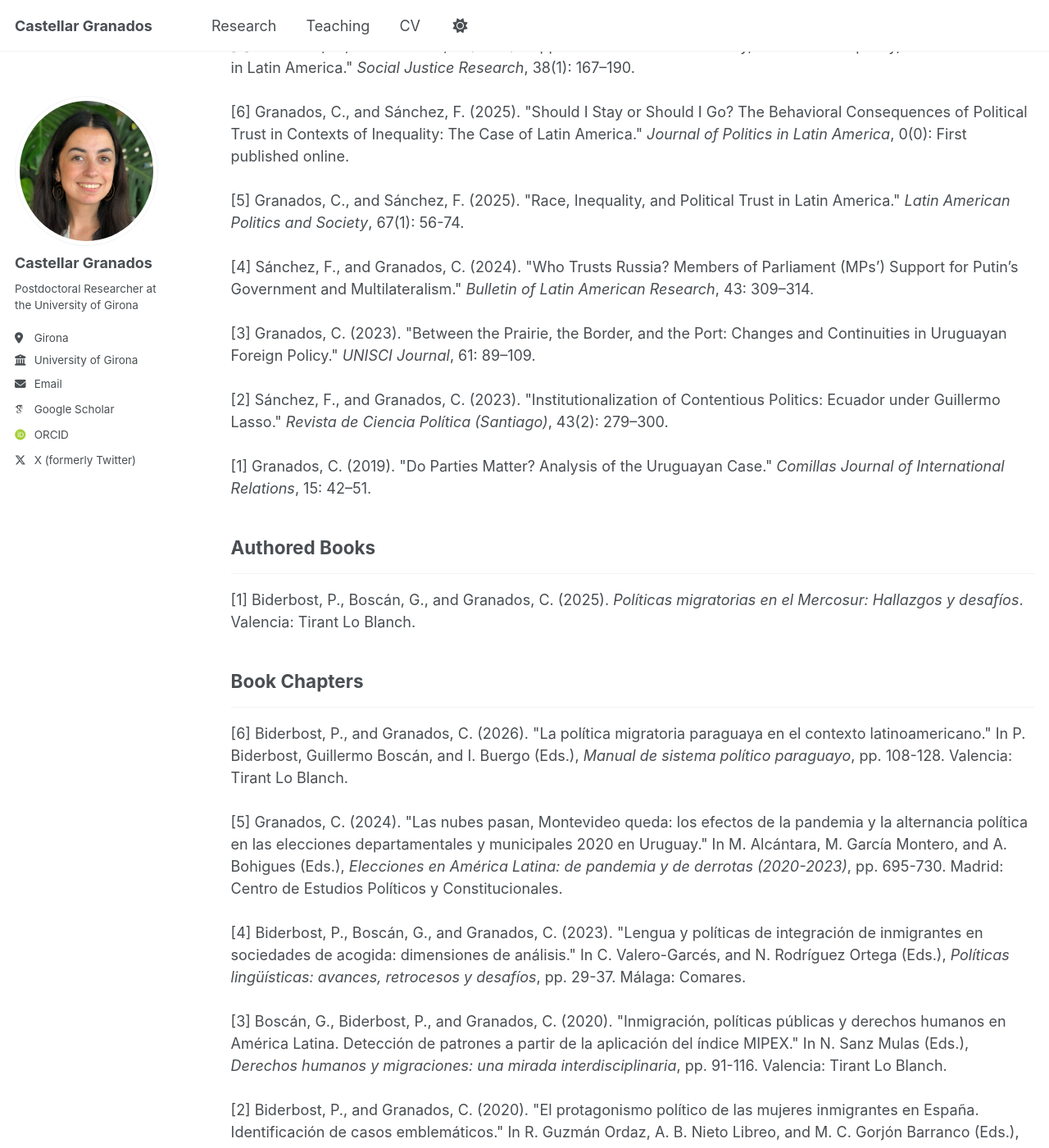
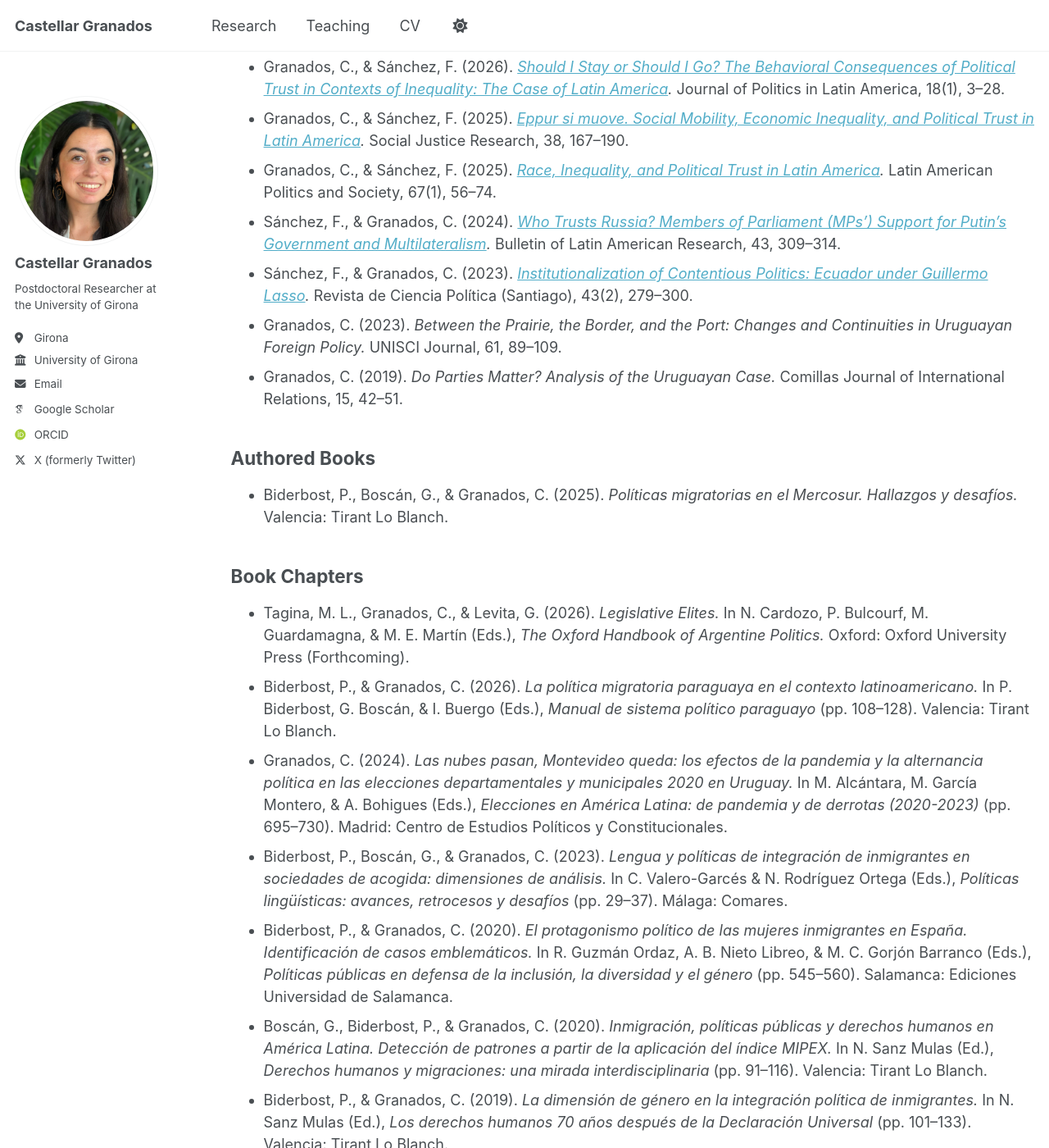
Before and after one commit to castellargranados/castellargranados.github.io, a Jekyll site: the page built from _pages/research.md, in a window 1280 px wide and 1400 px high, scrolled down 194 px. Shown: the whole window at 82% size. Built offline with Jekyll 4.4.1, drawn with Linux system fonts in a browser that asks for light colours; some web fonts are replaced; a script bundle is joined from its source files by our own code; library files that are not in the unit come from our copies; some of the changed text lies outside the part shown.

Commit message:
Update research page with new publications and sections

```diff
--- a/_pages/research.md
+++ b/_pages/research.md
@@ -5,54 +5,48 @@
 author_profile: true
 ---
 
-<!-- JOURNAL ARTICLES -->
+You can also find my articles on my [Google Scholar profile](https://scholar.google.com/citations?user=NnvHHdYAAAAJ&hl=es).
 
-{% assign sorted_articles = site.publications | where: "category", "articles" | sort: "year" | reverse %}
-{% assign counter = sorted_articles | size %}
+## Peer-Reviewed Journal Articles
 
-<h2>Journal Articles</h2>
-<hr />
+- Granados, C., & Sánchez, F. (2026). *[Should I Stay or Should I Go? The Behavioral Consequences of Political Trust in Contexts of Inequality: The Case of Latin America](https://journals.sagepub.com/doi/10.1177/1866802X251384315).* Journal of Politics in Latin America, 18(1), 3–28.
+- Granados, C., & Sánchez, F. (2025). *[Eppur si muove. Social Mobility, Economic Inequality, and Political Trust in Latin America](https://link.springer.com/article/10.1007/s11211-025-00452-6).* Social Justice Research, 38, 167–190.
+- Granados, C., & Sánchez, F. (2025). *[Race, Inequality, and Political Trust in Latin America](https://www.cambridge.org/core/journals/latin-american-politics-and-society/article/race-inequality-and-political-trust-in-latin-america/DF147D983D674CE25D1E5BE34EAF1221).* Latin American Politics and Society, 67(1), 56–74.
+- Sánchez, F., & Granados, C. (2024). *[Who Trusts Russia? Members of Parliament (MPs') Support for Putin's Government and Multilateralism](https://onlinelibrary.wiley.com/doi/10.1111/blar.13591).* Bulletin of Latin American Research, 43, 309–314.
+- Sánchez, F., & Granados, C. (2023). *[Institutionalization of Contentious Politics: Ecuador under Guillermo Lasso](https://www.scielo.cl/scielo.php?pid=S0718-090X2023005000109&script=sci_abstract).* Revista de Ciencia Política (Santiago), 43(2), 279–300.
+- Granados, C. (2023). *Between the Prairie, the Border, and the Port: Changes and Continuities in Uruguayan Foreign Policy.* UNISCI Journal, 61, 89–109.
+- Granados, C. (2019). *Do Parties Matter? Analysis of the Uruguayan Case.* Comillas Journal of International Relations, 15, 42–51.
 
-{% for post in sorted_articles %}
-<div style="margin-bottom: 1.5em;">
-  [{{ counter }}] {{ post.authors }}. ({{ post.year }}). "{{ post.title }}."
-  <i>{{ post.venue }}</i>{% if post.volume %}, {{ post.volume }}{% endif %}{% if post.number %}({{ post.number }}){% endif %}{% if post.pages %}: {{ post.pages }}{% endif %}.
-</div>
-{% assign counter = counter | minus: 1 %}
-{% endfor %}
+## Authored Books
 
+- Biderbost, P., Boscán, G., & Granados, C. (2025). *Políticas migratorias en el Mercosur. Hallazgos y desafíos.* Valencia: Tirant Lo Blanch.
 
-<!-- BOOKS -->
+## Book Chapters
 
-{% assign sorted_books = site.publications | where: "category", "books" | sort: "year" | reverse %}
-{% assign counter = sorted_books | size %}
+- Tagina, M. L., Granados, C., & Levita, G. (2026). *Legislative Elites.* In N. Cardozo, P. Bulcourf, M. Guardamagna, & M. E. Martín (Eds.), *The Oxford Handbook of Argentine Politics.* Oxford: Oxford University Press (Forthcoming).
+- Biderbost, P., & Granados, C. (2026). *La política migratoria paraguaya en el contexto latinoamericano.* In P. Biderbost, G. Boscán, & I. Buergo (Eds.), *Manual de sistema político paraguayo* (pp. 108–128). Valencia: Tirant Lo Blanch.
+- Granados, C. (2024). *Las nubes pasan, Montevideo queda: los efectos de la pandemia y la alternancia política en las elecciones departamentales y municipales 2020 en Uruguay.* In M. Alcántara, M. García Montero, & A. Bohigues (Eds.), *Elecciones en América Latina: de pandemia y de derrotas (2020-2023)* (pp. 695–730). Madrid: Centro de Estudios Políticos y Constitucionales.
+- Biderbost, P., Boscán, G., & Granados, C. (2023). *Lengua y políticas de integración de inmigrantes en sociedades de acogida: dimensiones de análisis.* In C. Valero-Garcés & N. Rodríguez Ortega (Eds.), *Políticas lingüísticas: avances, retrocesos y desafíos* (pp. 29–37). Málaga: Comares.
+- Biderbost, P., & Granados, C. (2020). *El protagonismo político de las mujeres inmigrantes en España. Identificación de casos emblemáticos.* In R. Guzmán Ordaz, A. B. Nieto Libreo, & M. C. Gorjón Barranco (Eds.), *Políticas públicas en defensa de la inclusión, la diversidad y el género* (pp. 545–560). Salamanca: Ediciones Universidad de Salamanca.
+- Boscán, G., Biderbost, P., & Granados, C. (2020). *Inmigración, políticas públicas y derechos humanos en América Latina. Detección de patrones a partir de la aplicación del índice MIPEX.* In N. Sanz Mulas (Ed.), *Derechos humanos y migraciones: una mirada interdisciplinaria* (pp. 91–116). Valencia: Tirant Lo Blanch.
+- Biderbost, P., & Granados, C. (2019). *La dimensión de género en la integración política de inmigrantes.* In N. Sanz Mulas (Ed.), *Los derechos humanos 70 años después de la Declaración Universal* (pp. 101–133). Valencia: Tirant Lo Blanch.
 
-<h2>Authored Books</h2>
-<hr />
+## Work in Progress
 
-{% for post in sorted_books %}
-<div style="margin-bottom: 1.5em;">
-  [{{ counter }}] {{ post.authors }}. ({{ post.year }}). <i>{{ post.title }}</i>.
-  {{ post.venue }}.
-</div>
-{% assign counter = counter | minus: 1 %}
-{% endfor %}
+- *The Behavioral Effect of Political Trust on Democratic Resilience: Evidence from Latin America* (Under Review).
+- *Divided by Trust? Legislative Elites' Attitudes toward Migration in Developing Countries* (Under Review).
+- *Racism and the Built Environment: Spatial Inequality in Latin America* (Working paper, with Claudia Fonseca and Camila Freitas).
+- *The Mobilizing Role of Political (Dis)Trust: Evidence from Chile* (Working paper).
+- *Economic Inequality, Political Trust, and Contentious Politics: A Mediation Analysis* (Working paper).
+- *Democratic Cleavages, Persistent Prejudice: The Cross-Ideological Distribution of Racism. Evidence from Ecuador* (Working paper, with Francisco Sánchez).
+- *Natural Disasters and Bureaucratic Trust: A Quasi-Experimental Analysis* (Working paper, with Preeti Nambiar).
 
+## Policy Papers
 
-<!-- BOOK CHAPTERS -->
+- *MIPEX 2020 y las políticas de integración migrante en América Latina.* (2021). Barcelona: CIDOB.
+- *Adaptación al contexto latinoamericano del Migrant Integration Policy Index (MIPEX).* (2019). Montevideo: Konrad Adenauer Stiftung.
 
-{% assign sorted_chapters = site.publications | where: "category", "chapters" | sort: "year" | reverse %}
-{% assign counter = sorted_chapters | size %}
+## Book Reviews
 
-<h2>Book Chapters</h2>
-<hr />
-
-{% for post in sorted_chapters %}
-<div style="margin-bottom: 1.5em;">
-  [{{ counter }}] {{ post.authors }}. ({{ post.year }}). "{{ post.title }}."
-  In {% if post.editors %}{{ post.editors }} (Eds.), {% endif %}<i>{{ post.venue }}</i>{% if post.pages %}, pp. {{ post.pages }}{% endif %}.
-  {% if post.publisher %}{{ post.publisher }}.{% endif %}
-  {% if post.paperurl %} <a href="{{ post.paperurl }}">Paper</a>{% endif %}
-</div>
-{% assign counter = counter | minus: 1 %}
-{% endfor %}
+- Review of Asbel Bohigues, *Élites, radicalismo y democracia. Un estudio comparado sobre América Latina* (Madrid: Centro de Investigaciones Sociológicas, 2021). Revista CIDOB d'Afers Internacionals, 132, 235–237.
+- Review of Ángel Arellano, *Nuevas campañas electorales en América Latina* (Montevideo: Konrad Adenauer Stiftung, 2019). América Latina Hoy, 82, 181–182.
```
